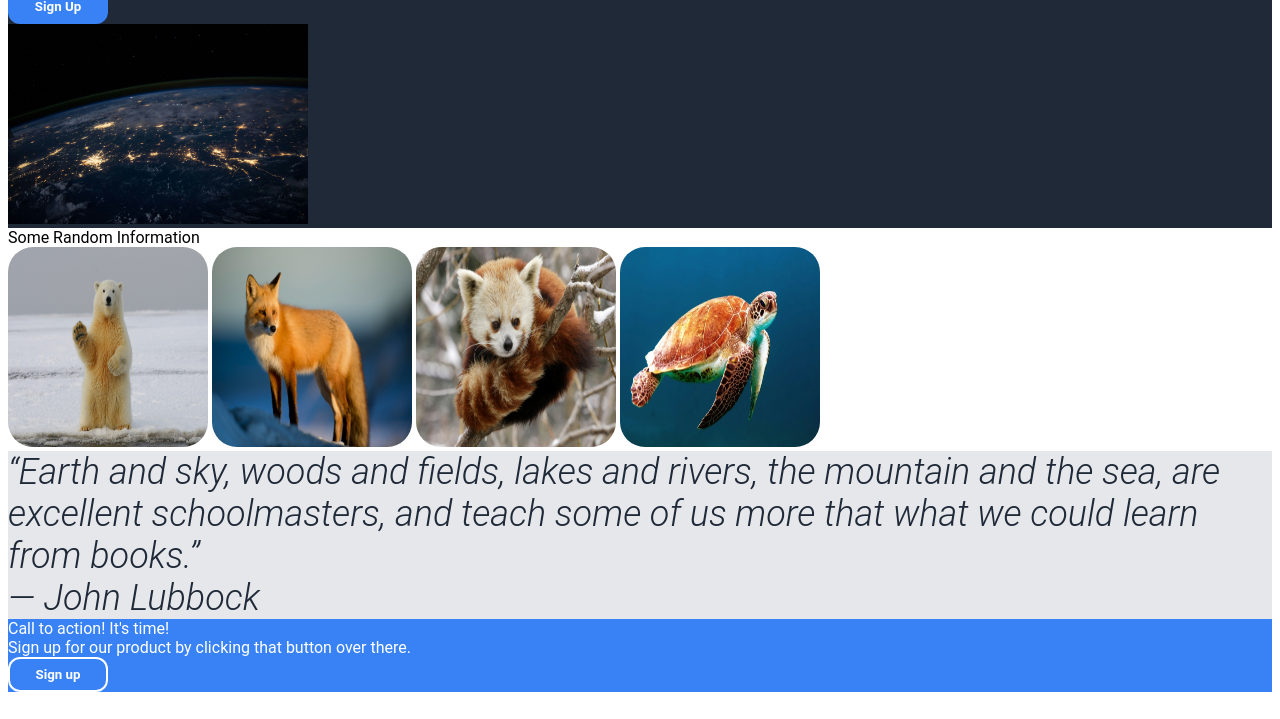
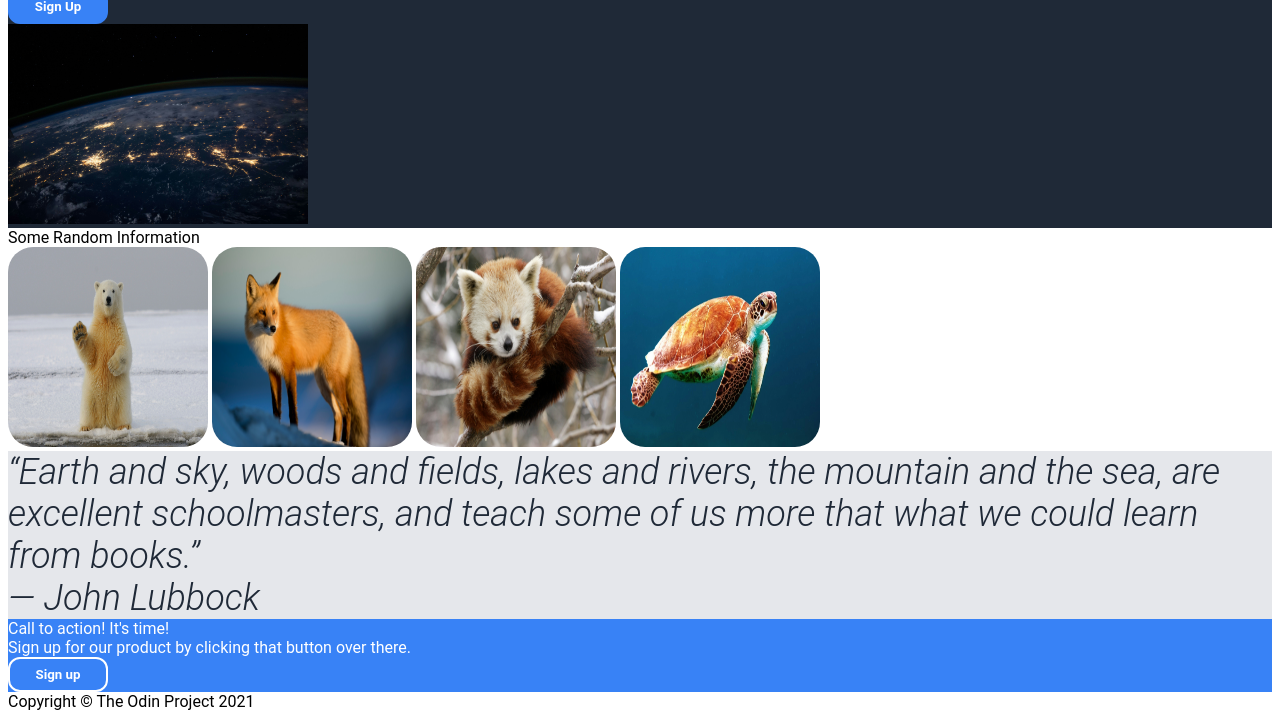
Before and after one commit to YashodhanM/odin-landing-project, a plain HTML site: page index.html in a window 1280 px wide. Shown: the part 214-933 px from the top of the page. Drawn offline with Linux system fonts and the light colour scheme.

Commit message:
Edit: Added footer

```diff
--- a/index.html
+++ b/index.html
@@ -64,5 +64,11 @@
             <button class="button-2">Sign up</button>
         </div>
     </div>
+
+    <div class="footer">
+        <div class="footer-text">
+            Copyright © The Odin Project 2021
+        </div>
+    </div>
 </body>
 </html>
```
